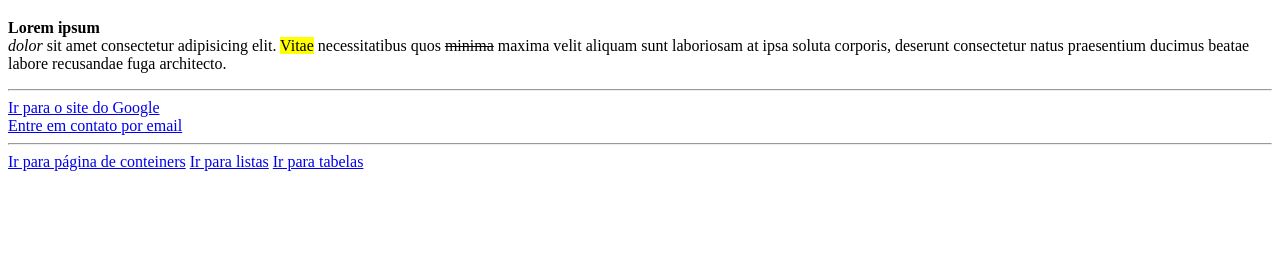
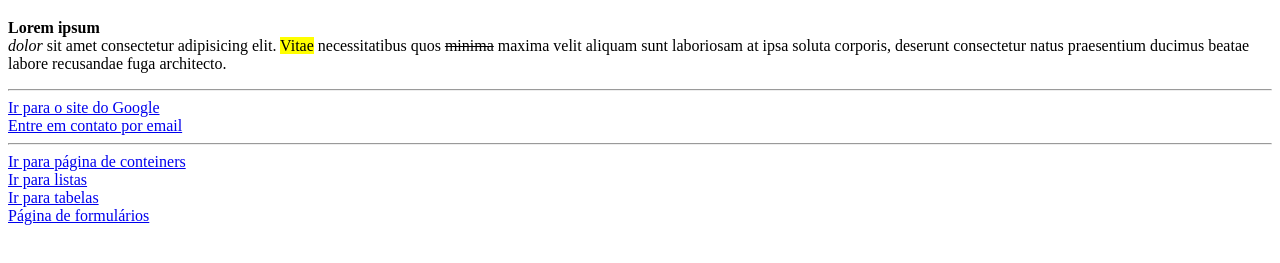
Before and after one commit to ruriquef/projetosHTML-CSS, a plain HTML site: page index.html in a window 1280 px wide. Shown: the part 61-324 px from the top of the page. Drawn offline with Linux system fonts and the light colour scheme.

Commit message:
Corrigindo erros

```diff
--- a/index.html
+++ b/index.html
@@ -14,8 +14,9 @@
     <br/>
     <a href="mailto:ruriqueouriques56@gmail.com" title="ruriqueouriques56@gmail.com">Entre em contato por email</a>
     <hr>
-    <a href="conteiners.html">Ir para página de conteiners</a>
-    <a href="listas.html">Ir para listas</a>
-    <a href="tabelas.html">Ir para tabelas</a>
+    <a href="conteiners.html">Ir para página de conteiners</a> <br>
+    <a href="listas.html">Ir para listas</a> <br>
+    <a href="tabelas.html">Ir para tabelas</a> <br>
+    <a href="formas.html">Página de formulários</a> <br>
 </body>
 </html>
```
Also changed, not shown: formas.html (+7 -1 lines).
